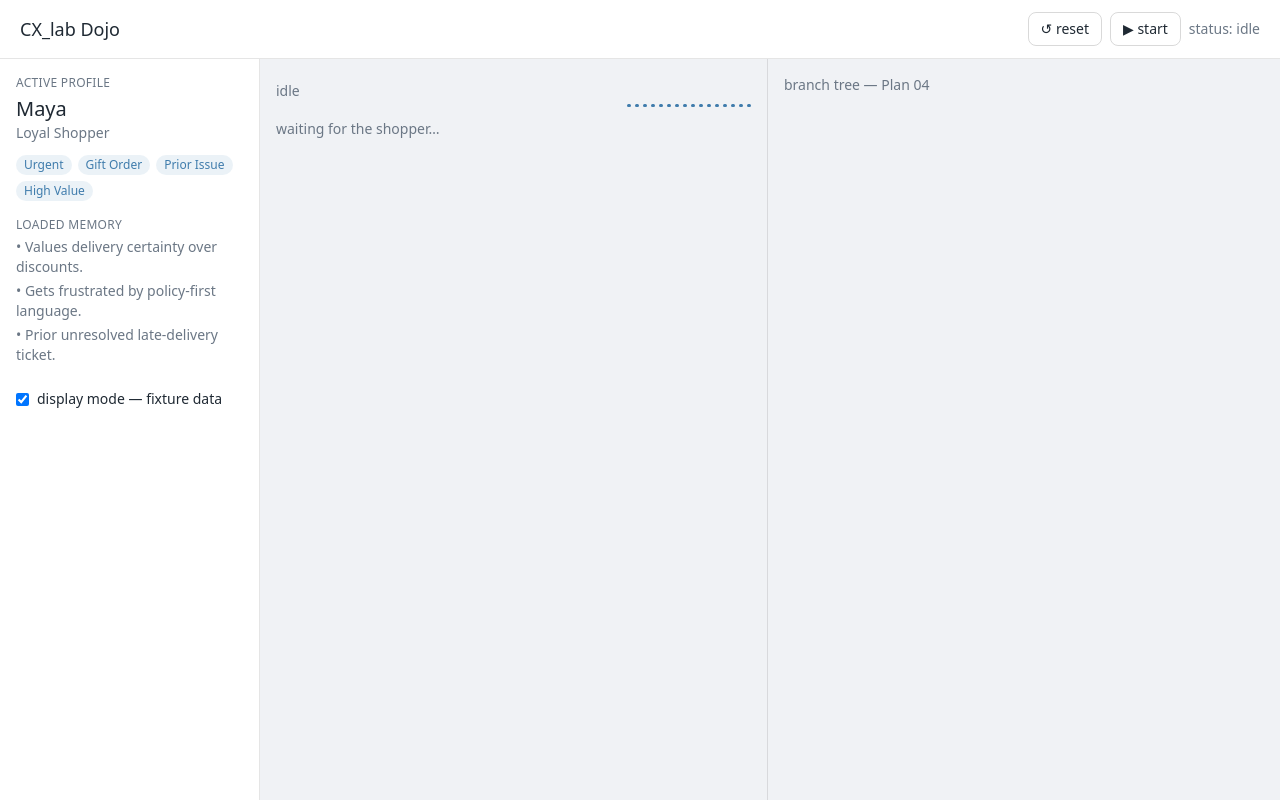
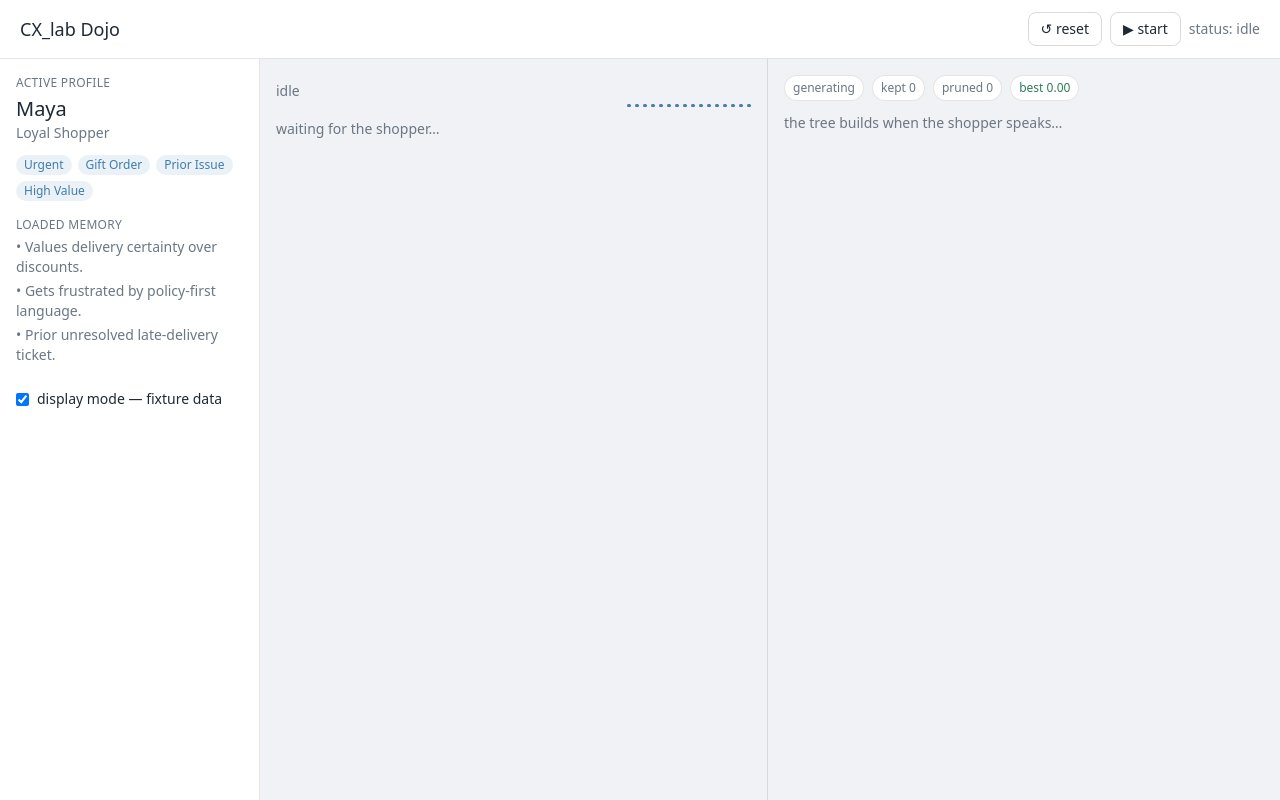
Before and after one commit to Yoha02/CX_Lab, a React (Vite) app in the folder apps/studio/: page / in a window 1280 px wide. Built offline with nearby package versions, Linux system fonts and the light colour scheme.

Commit message:
feat(studio): BranchTree component + branch store slice with last-good frame

```diff
--- a/apps/studio/src/App.tsx
+++ b/apps/studio/src/App.tsx
@@ -1,6 +1,7 @@
 import { TopBar } from "./components/TopBar/TopBar.js";
 import { SideRail } from "./components/SideRail/SideRail.js";
 import { CallStage } from "./components/CallStage/CallStage.js";
+import { BranchTree } from "./components/BranchTree/BranchTree.js";
 import { useRunStore } from "./state/runStore.js";
 
 export default function App() {
@@ -14,7 +15,7 @@ export default function App() {
           <CallStage />
         </main>
         <section id="branch-tree-slot" className="p-4 overflow-y-auto">
-          <div className="text-muted text-sm">branch tree — Plan 04</div>
+          <BranchTree />
         </section>
       </div>
     </div>
--- /dev/null
+++ b/apps/studio/src/components/BranchTree/BranchTree.tsx
@@ -0,0 +1,69 @@
+import { motion, AnimatePresence } from "framer-motion";
+import { useRunStore } from "../../state/runStore.js";
+import type { Candidate } from "../../lib/contracts.js";
+
+const colorFor = (s: Candidate["status"]) =>
+  s === "kept"
+    ? "var(--promoted)"
+    : s === "preserved"
+      ? "var(--preserved)"
+      : "var(--pruned)";
+
+export function BranchTree() {
+  const live = useRunStore((s) => s.branchCandidates);
+  const lastGood = useRunStore((s) => s.lastGoodCandidates);
+  const candidates = live.length ? live : lastGood;
+  const kept = candidates.filter((c) => c.status === "kept").length;
+  const pruned = candidates.filter((c) => c.status === "pruned").length;
+  const best = Math.max(0, ...candidates.map((c) => c.score));
+
+  return (
+    <div>
+      <div className="flex items-center gap-2 mb-3 text-xs text-muted">
+        <span className="px-2 py-1 rounded-full bg-panel border border-black/10">generating</span>
+        <span className="px-2 py-1 rounded-full bg-panel border border-black/10">kept {kept}</span>
+        <span className="px-2 py-1 rounded-full bg-panel border border-black/10">pruned {pruned}</span>
+        <span
+          className="px-2 py-1 rounded-full bg-panel border border-black/10"
+          style={{ color: "var(--promoted)" }}
+        >
+          best {best.toFixed(2)}
+        </span>
+      </div>
+      <div className="relative flex flex-col items-stretch gap-3">
+        <AnimatePresence>
+          {candidates.map((c) => (
+            <motion.div
+              key={c.id}
+              initial={{ opacity: 0, scale: 0.85, y: -8 }}
+              animate={{ opacity: c.status === "pruned" ? 0.45 : 1, scale: 1, y: 0 }}
+              transition={{ duration: 0.35 }}
+              className="rounded-xl bg-panel border p-3"
+              style={{
+                borderColor: colorFor(c.status),
+                borderWidth: c.status === "kept" ? 2 : 1,
+              }}
+            >
+              <div className="flex justify-between items-center">
+                <span className="font-medium text-[14px]">{c.strategy}</span>
+                <span
+                  className="text-xs px-2 py-0.5 rounded-full"
+                  style={{ background: `${colorFor(c.status)}1a`, color: colorFor(c.status) }}
+                >
+                  {c.score.toFixed(2)}
+                </span>
+              </div>
+              <div className="text-[12px] text-muted mt-1">
+                → {c.predicted_next_intent}
+                {c.status === "pruned" ? ` · pruned (${c.reason})` : ""}
+              </div>
+            </motion.div>
+          ))}
+        </AnimatePresence>
+        {candidates.length === 0 && (
+          <p className="text-muted text-sm">the tree builds when the shopper speaks…</p>
+        )}
+      </div>
+    </div>
+  );
+}
--- a/apps/studio/src/state/runStore.ts
+++ b/apps/studio/src/state/runStore.ts
@@ -1,5 +1,5 @@
 import { create } from "zustand";
-import type { Turn } from "../lib/contracts.js";
+import type { Turn, Candidate } from "../lib/contracts.js";
 
 type CallStatus = "idle" | "connecting" | "live" | "paused";
 
@@ -8,10 +8,15 @@ interface RunState {
   callStatus: CallStatus;
   activeIterationIndex: number;
   turns: Turn[];
+  branchCandidates: Candidate[];
+  lastGoodCandidates: Candidate[];
   toggleDisplayMode(): void;
   setCallStatus(s: CallStatus): void;
   setActiveIteration(i: number): void;
   addTurn(t: Turn): void;
+  addCandidate(c: Candidate): void;
+  commitBranchFrame(): void;
+  clearBranch(): void;
   reset(): void;
 }
 
@@ -20,9 +25,17 @@ export const useRunStore = create<RunState>((set) => ({
   callStatus: "idle",
   activeIterationIndex: 0,
   turns: [],
+  branchCandidates: [],
+  lastGoodCandidates: [],
   toggleDisplayMode: () => set((s) => ({ displayMode: !s.displayMode })),
   setCallStatus: (callStatus) => set({ callStatus }),
   setActiveIteration: (activeIterationIndex) => set({ activeIterationIndex }),
   addTurn: (t) => set((s) => ({ turns: [...s.turns, t] })),
-  reset: () => set({ callStatus: "idle", turns: [] }),
+  addCandidate: (c) => set((s) => ({ branchCandidates: [...s.branchCandidates, c] })),
+  commitBranchFrame: () =>
+    set((s) => ({
+      lastGoodCandidates: s.branchCandidates.length ? s.branchCandidates : s.lastGoodCandidates,
+    })),
+  clearBranch: () => set({ branchCandidates: [] }),
+  reset: () => set({ callStatus: "idle", turns: [], branchCandidates: [] }),
 }));
```
